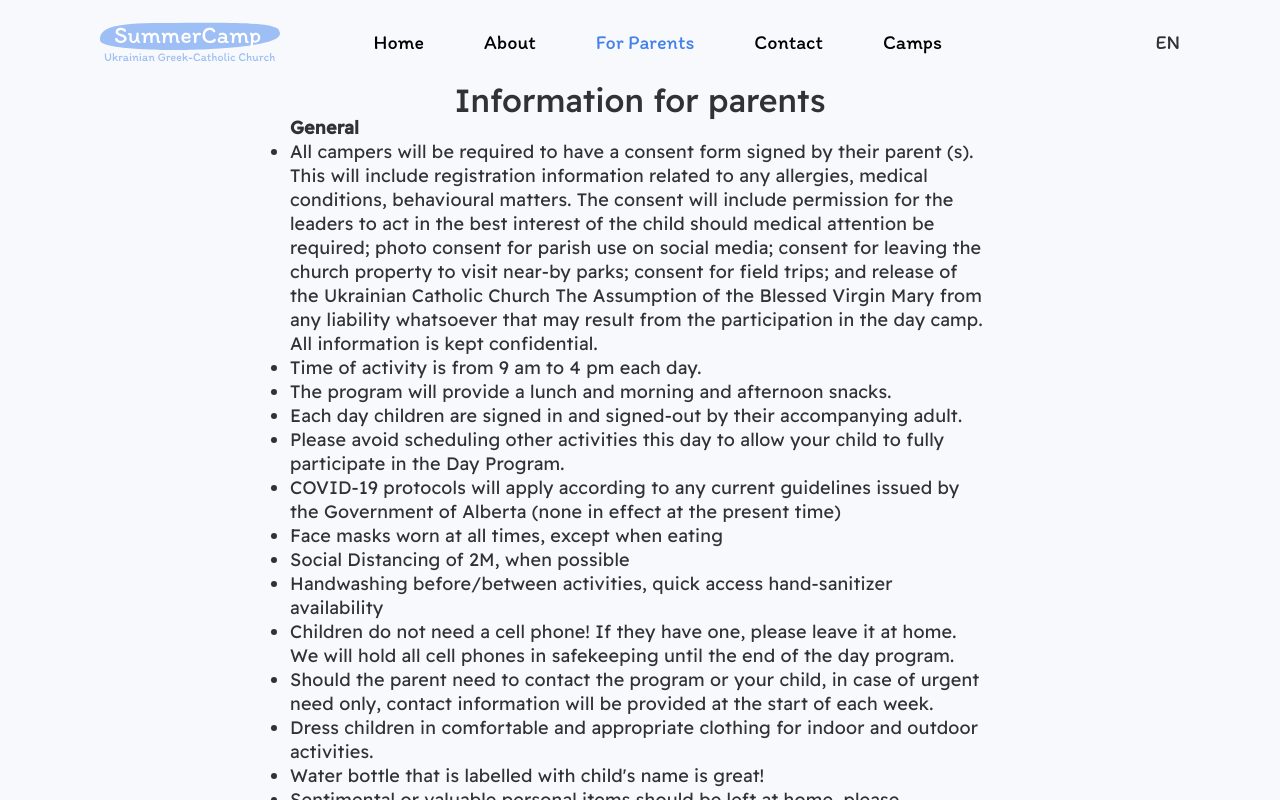
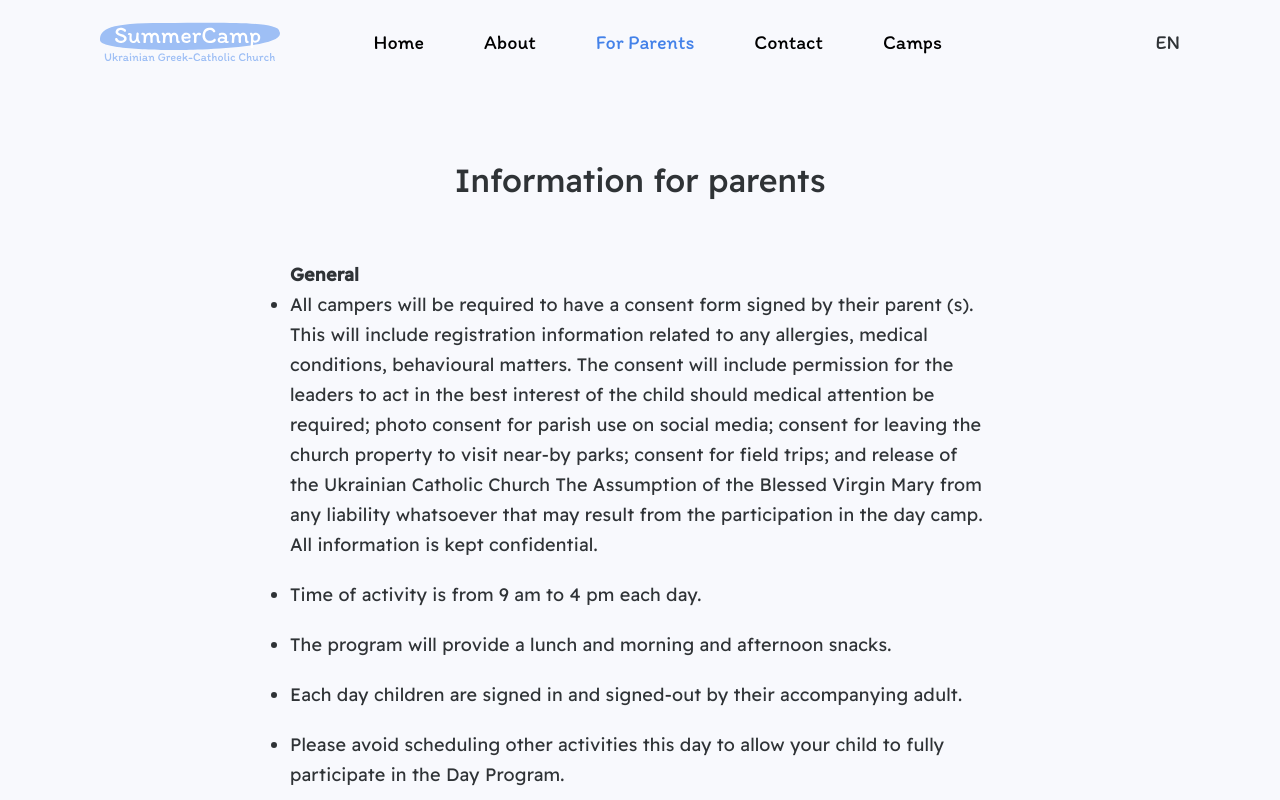
Before and after one commit to segamegadrivee/summer-camp, a React (Create React App) app in the folder frontend/: page /parents in a window 1280 px wide. Built offline with nearby package versions, Linux system fonts and the light colour scheme.

Commit message:
for parents

```diff
--- a/frontend/src/components/ForParents.jsx
+++ b/frontend/src/components/ForParents.jsx
@@ -25,8 +25,20 @@ const ForParents = () => {
                     <li>Sentimental or valuable personal items should be left at home, please.</li>
                     <li>It is important that all campers respect the premises of the day camp. Parents are asked to help in tidying-up the activity room at the end of each day.</li>
                 </ul>
+
+                <p style={{ marginTop: '35px' }}>After the Day Program, follow up and encourage your child to share the day&#039;s activities with you, as well as any take-home items!</p>
+                <div style={{ marginTop: '35px' }}>
+                    <b>Safety First!</b>
+                    <ul>
+                        <li>All leaders, counsellors and volunteers will have a current Police Check for the Parish and complete a Safe Environment training session.</li>
+                        <li>The front door will remain locked during indoor activities. No participant leaves the premises without permission and signing out. Ring doorbell for access.</li>
+                        <li>A Buddy system is used with children. No one leaves an activity alone, including to the bathroom. Volunteers are also asked to avoid being alone in a room with a child. Take another volunteer with you.</li>
+                        <li>Children are not allowed into the kitchen. Exceptions are if they are accompanied by volunteer for First Aid treatment, or on the request of kitchen personnel.</li>
+                        <li>Adult leaders should avoid the use of their cell phones, if at all possible &#040;set them to vibrate mode&#041;. All attention and focus are on providing a fun, safe and educational program for the participants</li>
+                    </ul>
+                </div>
             </div>
-        </div>
+        </div >
     )
 }
 
--- a/frontend/src/scss/layout/_forparents.scss
+++ b/frontend/src/scss/layout/_forparents.scss
@@ -2,13 +2,15 @@
 
     &__title{
         text-align: center;
+        margin-top: 80px;
+        margin-bottom: 64px ;
+        @media screen and (max-width: 768px) {
+            margin-top: 64px;
+            margin-bottom: 40px;
+        }
     }
 
-    &__container{
-        display: flex;
-        flex-direction: column;
-        justify-content: center;
-    }
+
 
     &__text{
         max-width: 700px;
@@ -16,12 +18,21 @@
         font-style: normal;
         font-weight: 400;
         font-size: 18px;
-        line-height: 24px;
+        line-height: 30px;
         letter-spacing: 0.01em;
+        margin-bottom: 80px;
         color: $black-main;
+
+        @media screen and (max-width: 768px) {
+            font-size: 16px;
+        }
 
         ul {
             list-style-type: disc;
+            display: flex;
+            flex-direction: column;
+            gap: 20px;
+
         }
 
     }
```
